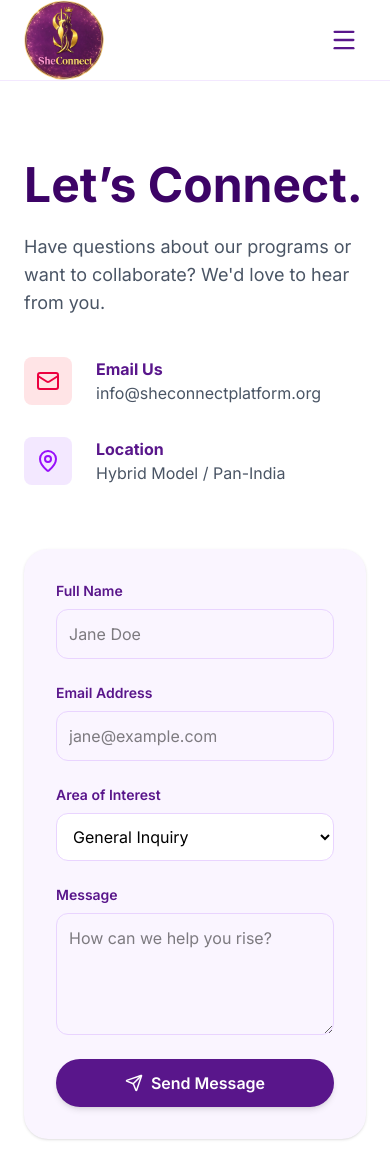
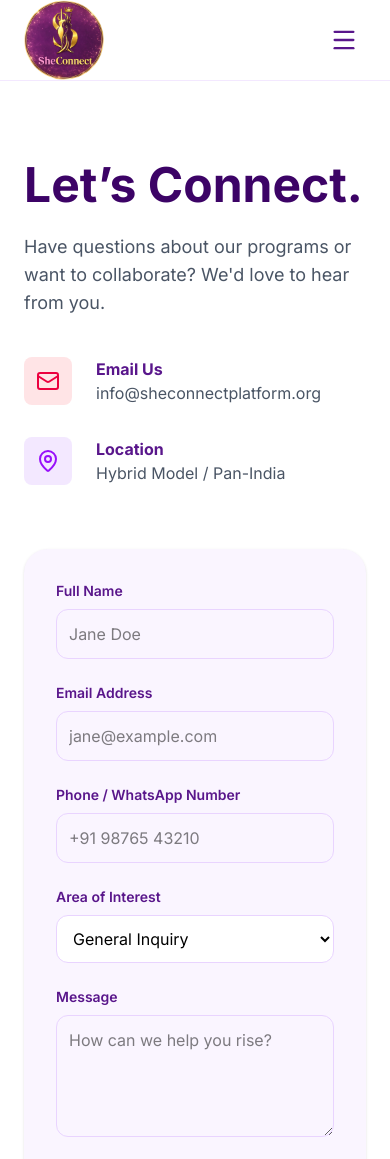
Before and after one commit to nextgenapps-india/sheconnect-web, a Next.js app: page /contact in a window 390 px wide. Shown: the top 1159 px of the page. Built offline with nearby package versions, Linux system fonts and the light colour scheme.

Commit message:
Added phone

```diff
--- a/src/app/api/contact/route.ts
+++ b/src/app/api/contact/route.ts
@@ -4,7 +4,7 @@ import nodemailer from 'nodemailer';
 
 export async function POST(req: Request) {
   try {
-    const { name, email, message, interest } = await req.json();
+    const { name, email, phone, message, interest } = await req.json();
 
     const transporter = nodemailer.createTransport({
       host: process.env.SMTP_HOST,
@@ -23,13 +23,14 @@ export async function POST(req: Request) {
         <h3>New Contact Form Submission</h3>
         <p><strong>Name:</strong> ${name}</p>
         <p><strong>Email:</strong> ${email}</p>
+        <p><strong>Phone / WhatsApp:</strong> ${phone}</p>
         <p><strong>Interest:</strong> ${interest}</p>
         <p><strong>Message:</strong> ${message}</p>
       `,
     });
 
     return NextResponse.json({ message: "Success" }, { status: 200 });
-  } catch (error) {
+  } catch {
     return NextResponse.json({ message: "Error" }, { status: 500 });
   }
 }
--- a/src/app/contact/page.tsx
+++ b/src/app/contact/page.tsx
@@ -1,6 +1,6 @@
 "use client";
 import { useState } from "react";
-import { Mail, MapPin, Phone, Send } from "lucide-react";
+import { Mail, MapPin, Send } from "lucide-react";
 
 export default function ContactPage() {
   const [status, setStatus] = useState<"idle" | "sending" | "success" | "error">("idle");
@@ -13,6 +13,7 @@ export default function ContactPage() {
     const data = {
       name: formData.get("name"),
       email: formData.get("email"),
+      phone: formData.get("phone"),
       interest: formData.get("interest"),
       message: formData.get("message"),
     };
@@ -35,7 +36,7 @@ export default function ContactPage() {
         <div>
           <h1 className="text-5xl font-bold text-purple-950 mb-6">Let’s Connect.</h1>
           <p className="text-lg text-gray-600 mb-10">
-            Have questions about our programs or want to collaborate? We'd love to hear from you.
+            Have questions about our programs or want to collaborate? We&apos;d love to hear from you.
           </p>
 
           <div className="space-y-8">
@@ -71,6 +72,11 @@ export default function ContactPage() {
             </div>
 
             <div className="flex flex-col gap-2">
+              <label className="text-sm font-semibold text-purple-900">Phone / WhatsApp Number</label>
+              <input name="phone" type="tel" required className="p-3 rounded-xl border border-purple-200 focus:ring-2 focus:ring-rose-500 outline-none" placeholder="+91 98765 43210" />
+            </div>
+
+            <div className="flex flex-col gap-2">
               <label className="text-sm font-semibold text-purple-900">Area of Interest</label>
               <select name="interest" className="p-3 rounded-xl border border-purple-200 focus:ring-2 focus:ring-rose-500 outline-none bg-white">
                 <option>General Inquiry</option>
```
